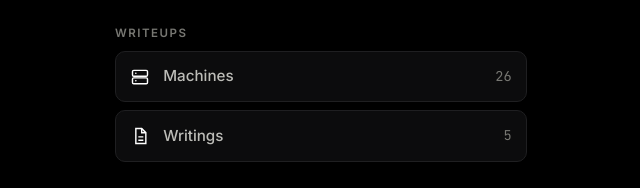
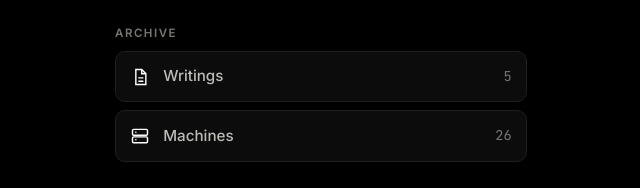
Before and after one commit to z3r0s6/z3r0s6.github.io, an Astro site: page / in a window 1280 px wide. Shown: the part 580-768 px from the top of the page, 319-959 px from the left. Built offline with nearby package versions, Linux system fonts and the light colour scheme; Astro itself is replaced by a stand-in of ours; some packages are replaced by stand-ins of ours.

Commit message:
Homepage: rename section to Archive, order Writings before Machines
Co-Authored-By: Claude Opus 4.8 <noreply@anthropic.com>

```diff
--- a/src/pages/index.astro
+++ b/src/pages/index.astro
@@ -30,14 +30,14 @@ const li = social('LinkedIn');
     </section>
 
     <section class="group">
-      <h2 class="glabel">Writeups</h2>
+      <h2 class="glabel">Archive</h2>
+      <a class="row" href="/posts">
+        <svg class="ic" viewBox="0 0 24 24" fill="none" stroke="currentColor" stroke-width="1.7"><path d="M7 3h7l5 5v13H7z"/><path d="M14 3v5h5"/><path d="M10 13h6M10 17h6"/></svg>
+        <span class="lbl">Writings</span><span class="meta">{posts.length}</span>
+      </a>
       <a class="row" href="/machines">
         <svg class="ic" viewBox="0 0 24 24" fill="none" stroke="currentColor" stroke-width="1.7"><rect x="3" y="4" width="18" height="7" rx="1.5"/><rect x="3" y="13" width="18" height="7" rx="1.5"/><circle cx="7" cy="7.5" r="1" fill="currentColor" stroke="none"/><circle cx="7" cy="16.5" r="1" fill="currentColor" stroke="none"/></svg>
         <span class="lbl">Machines</span><span class="meta">{machines.length}</span>
-      </a>
-      <a class="row" href="/posts">
-        <svg class="ic" viewBox="0 0 24 24" fill="none" stroke="currentColor" stroke-width="1.7"><path d="M7 3h7l5 5v13H7z"/><path d="M14 3v5h5"/><path d="M10 13h6M10 17h6"/></svg>
-        <span class="lbl">Writings</span><span class="meta">{posts.length}</span>
       </a>
     </section>
 
```
